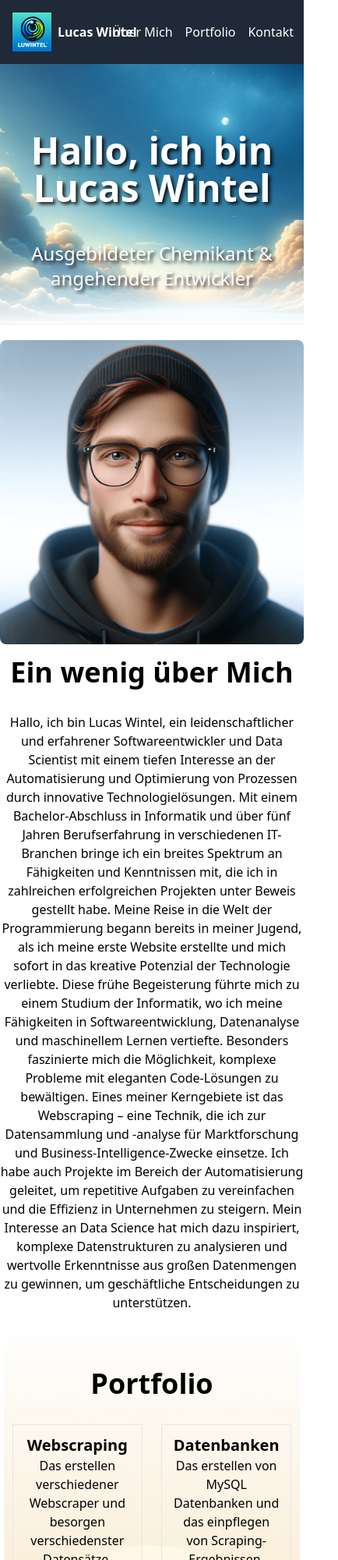
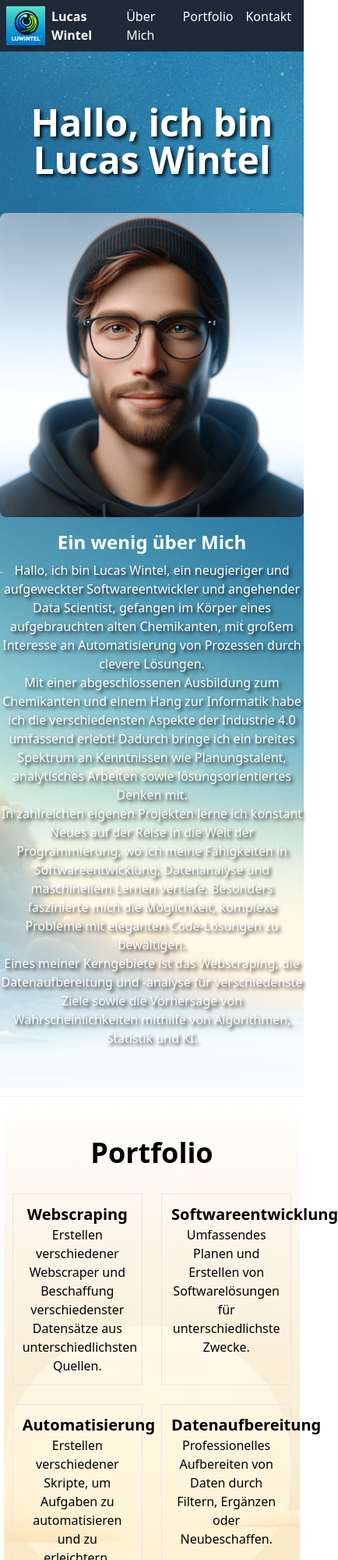
Before and after one commit to LAleLU1234/LAleLU1234.github.io, a plain HTML site: page index.html in a window 390 px wide. Shown: the top 2000 px of the page at 78% size, 434 px wide, since content can reach past the window. Drawn offline with nearby package versions, Linux system fonts and the light colour scheme.

Commit message:
Update index.html

```diff
--- a/index.html
+++ b/index.html
@@ -13,51 +13,51 @@
 <body class="flex flex-col min-h-screen">
     <div id="top"></div>
     <!-- Navbar -->
-<nav class="bg-gray-800 text-white p-4 sticky top-0">
+<nav class="bg-gray-800 text-white p-2 sticky top-0">
     <div class="container flex justify-between items-center">
         <div class="font-bold flex justify-center items-center">
-            <a href="#top" class="font-bold flex justify-center items-center hover:text-blue-550">
+            <a href="#top" class="font-bold flex justify-center items-center hover:text-blue-500">
                 <img src="/Bilder/Logo.png" alt="Logo von Lucas Wintel" class="mr-2" style="width: 50px; height: 50px;">Lucas Wintel</a></div>
-        <div class="flex absolute-right">
+        <div class="flex absolute-right-0">
             <a href="#about" class="px-2 md:px-4 hover:text-blue-500">Über Mich</a>
             <a href="#portfolio" class="px-2 md:px-4 hover:text-blue-500">Portfolio</a>
-            <a href="#contact" class="px-2 md:px-4 hover:text-blue-500">Kontakt</a>
+            <a href="#contact-form" class="px-2 md:px-4 hover:text-blue-500">Kontakt</a>
         </div></div></nav>
         <header class="text-center header-background">
-        <h1 class="text-5xl py-11 font-bold">Hallo, ich bin Lucas Wintel</h1>
-        <p class="text-2xl">Ausgebildeter Chemikant & angehender Entwickler</p></header>
+        <h1 id="about" class="text-5xl py-6 font-bold">Hallo, ich bin Lucas Wintel</h1>
     <!-- About Section -->
-    <section id="about" class="container mx-auto my-5 flex flex-col md:flex-row">
+    <section class="container mx-auto my-5 flex flex-col md:flex-row">
         <div class="md:w-1/3 flex justify-center items-center md:justify-start md:items-start md:pr-12">
             <img src="/Bilder/gpt.png" alt="Bild von Lucas Wintel" class="w-full h-auto rounded-lg"></div>
         <div class="md:w-2/3 mt-4 md:mt-0">
-            <h2 class="text-4xl mb-8 font-bold text-center md:text-left">Ein wenig über Mich</h2>
-            <p class="text-center md:text-left">Hallo, ich bin Lucas Wintel, ein leidenschaftlicher und erfahrener Softwareentwickler und Data Scientist mit einem tiefen Interesse an der Automatisierung und Optimierung von Prozessen durch innovative Technologielösungen. Mit einem Bachelor-Abschluss in Informatik und über fünf Jahren Berufserfahrung in verschiedenen IT-Branchen bringe ich ein breites Spektrum an Fähigkeiten und Kenntnissen mit, die ich in zahlreichen erfolgreichen Projekten unter Beweis gestellt habe.
-                Meine Reise in die Welt der Programmierung begann bereits in meiner Jugend, als ich meine erste Website erstellte und mich sofort in das kreative Potenzial der Technologie verliebte. Diese frühe Begeisterung führte mich zu einem Studium der Informatik, wo ich meine Fähigkeiten in Softwareentwicklung, Datenanalyse und maschinellem Lernen vertiefte. Besonders faszinierte mich die Möglichkeit, komplexe Probleme mit eleganten Code-Lösungen zu bewältigen.
-                Eines meiner Kerngebiete ist das Webscraping – eine Technik, die ich zur Datensammlung und -analyse für Marktforschung und Business-Intelligence-Zwecke einsetze. Ich habe auch Projekte im Bereich der Automatisierung geleitet, um repetitive Aufgaben zu vereinfachen und die Effizienz in Unternehmen zu steigern. Mein Interesse an Data Science hat mich dazu inspiriert, komplexe Datenstrukturen zu analysieren und wertvolle Erkenntnisse aus großen Datenmengen zu gewinnen, um geschäftliche Entscheidungen zu unterstützen.
-        </div></section>
+            <h4 class="text-2xl mb-1 font-bold text-center md:text-left">Ein wenig über Mich</h4>
+            <p class="text-center mt-2 md:text-left">Hallo, ich bin Lucas Wintel, ein neugieriger und aufgeweckter Softwareentwickler und angehender Data Scientist, gefangen im Körper eines aufgebrauchten alten Chemikanten, mit großem Interesse an Automatisierung von Prozessen durch clevere Lösungen. <br>
+                Mit einer abgeschlossenen Ausbildung zum Chemikanten und einem Hang zur Informatik habe ich die verschiedensten Aspekte der Industrie 4.0 umfassend erlebt! Dadurch bringe ich ein breites Spektrum an Kenntnissen wie Planungstalent, analytisches Arbeiten sowie lösungsorientiertes Denken mit. <br>
+                In zahlreichen eigenen Projekten lerne ich konstant Neues auf der Reise in die Welt der Programmierung, wo ich meine Fähigkeiten in Softwareentwicklung, Datenanalyse und maschinellem Lernen vertiefe. Besonders faszinierte mich die Möglichkeit, komplexe Probleme mit eleganten Code-Lösungen zu bewältigen. <br>
+                Eines meiner Kerngebiete ist das Webscraping, die Datenaufbereitung und -analyse für verschiedenste Ziele sowie die Vorhersage von Wahrscheinlichkeiten mithilfe von Algorithmen, Statistik und KI.
+            </p></div></section></header>
     <!-- Portfolio Section -->
-    <section id="portfolio" class="my-10">
+    <section id="portfolio" class="my-4">
         <h2 class="text-4xl my-8 font-bold text-center">Portfolio</h2>
         <div class="grid grid-cols-2 md:grid-cols-2 gap-6 my-6">
             <div class="border text-center p-3 portfolio-entry">
                 <h3 class="font-bold text-xl">Webscraping</h3>
-                <p>Das erstellen verschiedener Webscraper und besorgen verschiedenster Datensätze.</p></div>
+                <p>Erstellen verschiedener Webscraper und Beschaffung verschiedenster Datensätze aus unterschiedlichsten Quellen.</p></div>
             <div class="border text-center p-3 portfolio-entry">
-                <h3 class="font-bold text-xl">Datenbanken</h3>
-                <p>Das erstellen von MySQL Datenbanken und das einpflegen von Scraping-Ergebnissen.</p></div>
+                <h3 class="font-bold text-xl">Softwareentwicklung</h3>
+                <p>Umfassendes Planen und Erstellen von Softwarelösungen für unterschiedlichste Zwecke.</p></div>
             <div class="border text-center p-3 portfolio-entry">
                 <h3 class="font-bold text-xl">Automatisierung</h3>
-                <p>Das erstellen verschiedener Scripts um Aufgaben zu automatisieren und zu erleichtern.</p></div>
+                <p>Erstellen verschiedener Skripte, um Aufgaben zu automatisieren und zu erleichtern.</p></div>
             <div class="border text-center p-3 portfolio-entry">
                 <h3 class="font-bold text-xl">Datenaufbereitung</h3>
-                <p>Professionel arbeiten wir sämtliche Daten auf! Filtern, reduzieren und das vorbereiten von zahlreichen Verarbeitungsschritten.</p></div>
+                <p>Professionelles Aufbereiten von Daten durch Filtern, Ergänzen oder Neubeschaffen.</p></div>
             <div class="border text-center p-3 portfolio-entry">
                 <h3 class="font-bold text-xl">Promptwriting</h3>
-                <p>Damit ist jede Ki unser bester Freund und wird ihr möglichstes für uns tun.</p></div>
+                <p>Damit ist jede Ki unser bester Freund und wird ihr Möglichstes für uns tun.</p></div>
             <div class="border text-center p-3 portfolio-entry">
                 <h3 class="font-bold text-xl">Datenauswertung</h3>
-                <p>Das erstellen von Grafiken und Listen die genauer Aufschluss über den Wert der Daten geben.</p>
+                <p>Erstellen von Grafiken und Veranschaulichen, um genaueren Aufschluss über die Daten zu geben.</p>
             </div></div></section>
     <!-- Kontaktbereich -->
     <section id="contact">
@@ -70,11 +70,11 @@
             <a href="https://www.freelancer.com/u/Luucas222" target="_blank" class="mx-1 md:mx-4"><i class="fa-solid fa-briefcase icon-40x40"></i></a>
             <a href="https://www.pinterest.de/" target="_blank" class="mx-1 md:mx-4"><i class="fa-brands fa-pinterest icon-40x40"></i></a>
             <a href="https://www.facebook.com/" target="_blank" class="mx-1 md:mx-4"><i class="fa-brands fa-facebook icon-40x40"></i></a></div>
-            <form id="contact-form" action="https://formspree.io/f/xleqgeeb" method="POST" class="mt-4 flex flex-col items-center space-y-2">
+            <form id="contact-form" action="https://formspree.io/f/xleqgeeb" method="POST" class="mt-2 flex flex-col items-center space-y-2">
             <input type="text" name="name" placeholder="Ihr Name" class="w-full max-w-md border border-gray-500 p-2" required>
             <input type="email" name="_replyto" placeholder="Ihre E-Mail" class="mb-2 w-full max-w-md border border-gray-500 p-2" required>
-            <textarea name="message" placeholder="Ihre Nachricht" class="mb-2 w-full max-w-md border border-gray-500 p-2" style="height: 150px;" required></textarea>
-            <button type="submit" class="bg-blue-500 text-white px-4 py-2">Senden</button>
+            <textarea name="message" placeholder="Ihre Nachricht" class="mb-2 w-full max-w-md border border-gray-500 p-2" style="height: 100px;" required></textarea>
+            <button type="submit" class="bg-blue-500 text-white px-4 py-1">Senden</button>
         </form></section>
     <!-- Footer -->
     <footer class="bg-gray-800 text-white text-center p-4 mt-auto">
```
